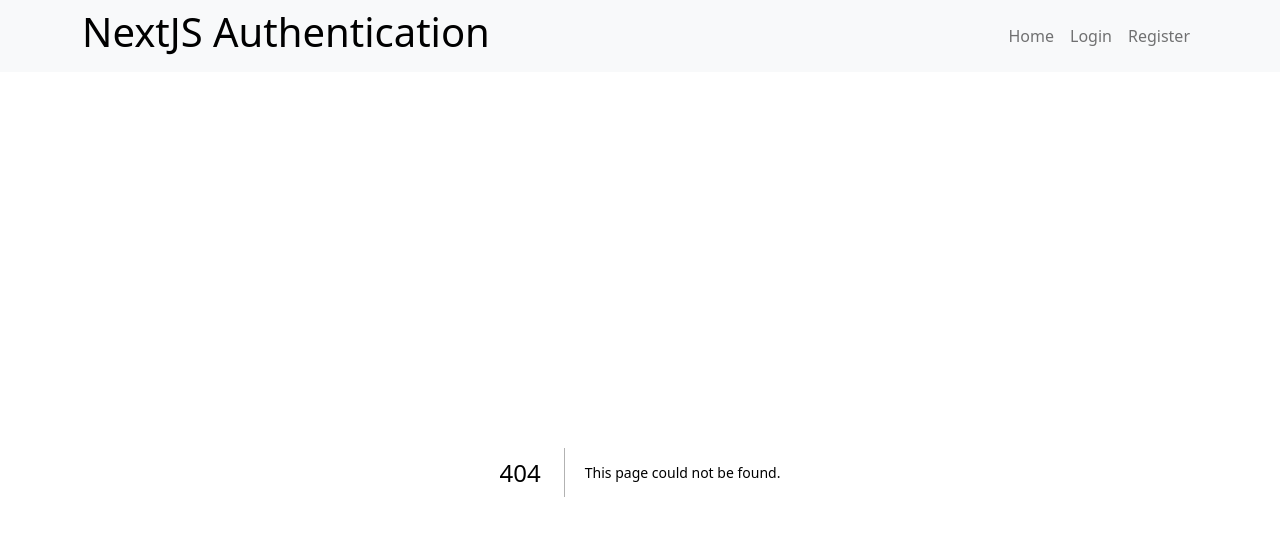
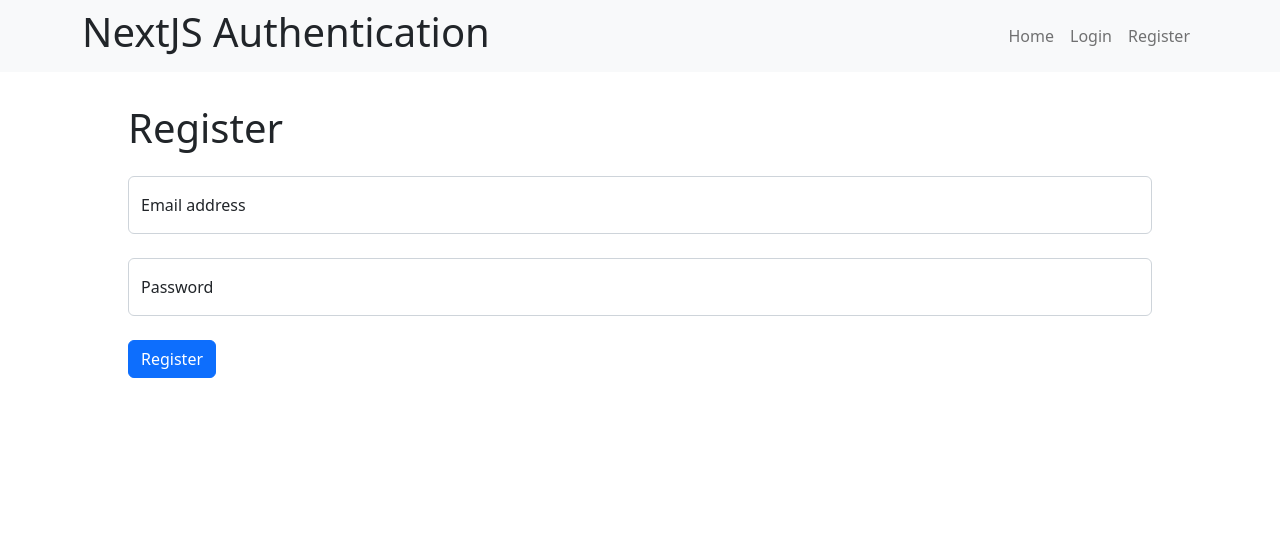
Before and after one commit to Ishan-Wijesingha99/NextJS-Authentication, a Next.js app in the folder nextjs-authentication/: page /register in a window 1280 px wide. Before the commit this address had no page. Shown: the top 536 px of the page. Built offline with nearby package versions, Linux system fonts and the light colour scheme.

Commit message:
added login and register page

```diff
--- a/nextjs-authentication/components/Navigation.tsx
+++ b/nextjs-authentication/components/Navigation.tsx
@@ -3,6 +3,7 @@ import Container from 'react-bootstrap/Container';
 import Nav from 'react-bootstrap/Nav';
 import Navbar from 'react-bootstrap/Navbar';
 import { useRouter } from 'next/router';
+import Link from 'next/link';
 
 
 
@@ -29,9 +30,9 @@ export default function Navigation() {
 
         <Navbar.Collapse id="basic-navbar-nav" className='justify-content-end'>
           <Nav className="ms-auto">
-            <Nav.Link href="/">Home</Nav.Link>
-            <Nav.Link href="/login">Login</Nav.Link>
-            <Nav.Link href="/register">Register</Nav.Link>
+            <Nav.Link as={Link} href="/">Home</Nav.Link>
+            <Nav.Link as={Link} href="/login">Login</Nav.Link>
+            <Nav.Link as={Link} href="/register">Register</Nav.Link>
           </Nav>
         </Navbar.Collapse>
 
--- /dev/null
+++ b/nextjs-authentication/pages/register.tsx
@@ -0,0 +1,73 @@
+import { useState } from 'react';
+import Button from 'react-bootstrap/Button';
+import FloatingLabel from 'react-bootstrap/FloatingLabel';
+import Form from 'react-bootstrap/Form';
+import { useRouter } from 'next/router';
+import Head from 'next/head';
+
+export default function RegisterPage() {
+  const [email, setEmail] = useState('');
+  const [password, setPassword] = useState('');
+
+  // need this to change url
+  const router = useRouter();
+
+  const submitHandler = async () => {
+
+  }
+
+
+
+  return (
+    <>
+      <Head>
+        <title>Register</title>
+        <meta name="description" content="Generated by create next app" />
+      </Head>
+
+      <div>
+
+        <Form
+        onSubmit={submitHandler}
+        style={{ width: "80%", margin: "2rem auto"}}
+        >
+
+          <h1>Register</h1>
+
+          <FloatingLabel
+          controlId="floatingInput"
+          label="Email address"
+          className="my-4"
+          >
+            <Form.Control
+            type="text"
+            placeholder="name@example.com"
+            onChange={e => setEmail(e.target.value)}
+            />
+          </FloatingLabel>
+
+          <FloatingLabel
+          controlId="floatingPassword"
+          label="Password"
+          className="my-4"
+          >
+            <Form.Control
+            type="password"
+            placeholder="Password"
+            onChange={e => setPassword(e.target.value)}
+            />
+          </FloatingLabel>
+
+          <Button
+          type="submit"
+          variant='primary'
+          >
+            Register
+          </Button>
+
+        </Form>
+
+      </div>
+    </>
+  )
+}
```
Also changed, not shown: nextjs-authentication/pages/login.tsx (added, +73 -0 lines).
